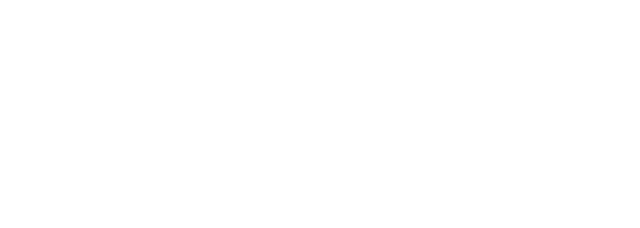
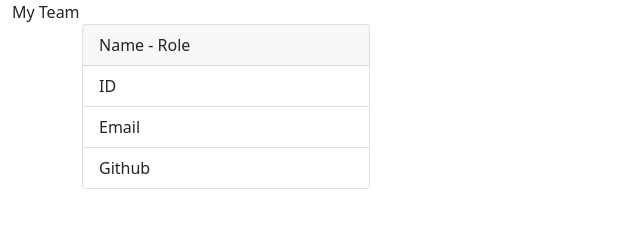
Before and after one commit to jcdoran33/Team-Profile-Generator, a website: page sample.html in a window 1280 px wide. Shown: the whole page, without its empty margins (0-640 px from the left). Drawn offline with nearby package versions, Linux system fonts and the light colour scheme.

Commit message:
added basic html template in sample.html, for later use in template literal

```diff
--- a/sample.html
+++ b/sample.html
@@ -1 +1,29 @@
 <!-- This file will contain the content I want to include in a template literal -->
+<!DOCTYPE html>
+<html lang="en">
+<head>
+    <meta charset="UTF-8">
+    <meta http-equiv="X-UA-Compatible" content="IE=edge">
+    <meta name="viewport" content="width=device-width, initial-scale=1.0">
+    <link rel="stylesheet" href="https://cdn.jsdelivr.net/npm/bootstrap@5.1.3/dist/css/bootstrap.min.css" integrity="sha384-1BmE4kWBq78iYhFldvKuhfTAU6auU8tT94WrHftjDbrCEXSU1oBoqyl2QvZ6jIW3" crossorigin="anonymous">
+    <title>Example HTML</title>
+</head>
+<body>
+    <div class="container-fluid">
+        <header>My Team</header>
+    </div>
+
+    <div class="container">
+        <div class="card" style="width: 18rem;">
+            <div class="card-header">
+              Name - Role
+            </div>
+            <ul class="list-group list-group-flush">
+              <li class="list-group-item">ID</li>
+              <li class="list-group-item">Email</li>
+              <li class="list-group-item">Github</li>
+            </ul>
+          </div>
+    </div>
+</body>
+</html>
```
